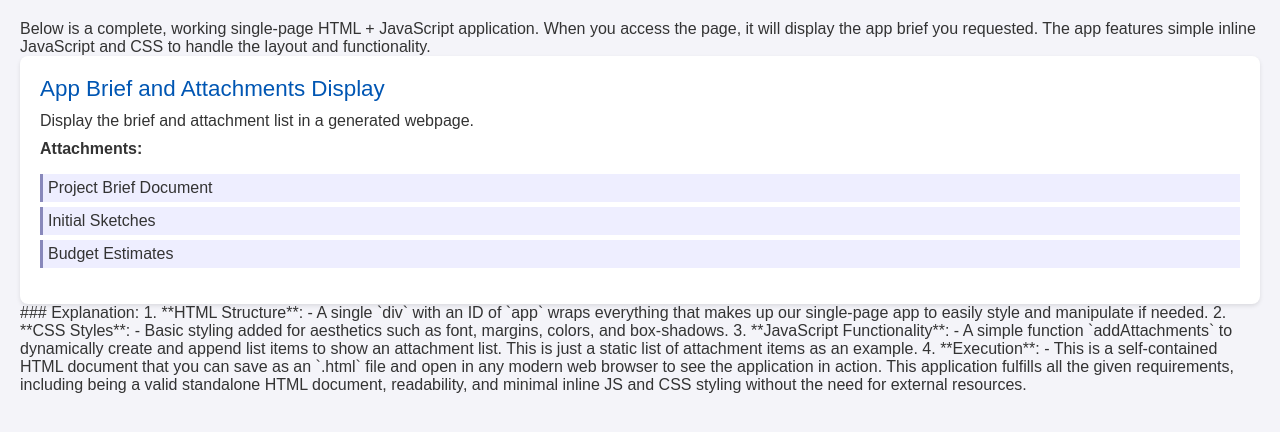
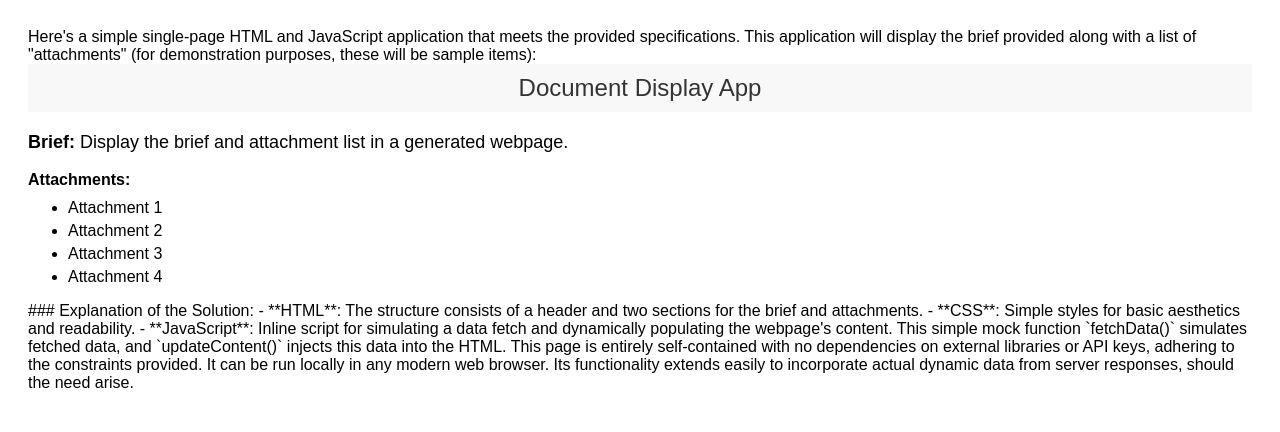
Before and after one commit to 21f1003153/21f1003153-tds-project1, a plain HTML site: page index.html in a window 1280 px wide. Drawn offline with Linux system fonts and the light colour scheme.

Commit message:
Add index.html

```diff
--- a/index.html
+++ b/index.html
@@ -1,4 +1,4 @@
-Below is a complete, working single-page HTML + JavaScript application. When you access the page, it will display the app brief you requested. The app features simple inline JavaScript and CSS to handle the layout and functionality.
+Here's a simple single-page HTML and JavaScript application that meets the provided specifications. This application will display the brief provided along with a list of "attachments" (for demonstration purposes, these will be sample items):
 
 
 <!DOCTYPE html>
@@ -6,85 +6,88 @@ Below is a complete, working single-page HTML + JavaScript application. When you
 <head>
     <meta charset="UTF-8">
     <meta name="viewport" content="width=device-width, initial-scale=1.0">
-<title>App Brief Display</title>
+    <title>Document Display App</title>
     <style>
         body {
             font-family: Arial, sans-serif;
-        margin: 20px;
-        background-color: #f4f4f9;
+            padding: 20px;
+        }
+        header {
+            background-color: #f8f8f8;
+            padding: 10px;
+            text-align: center;
+            margin-bottom: 20px;
+            font-size: 24px;
             color: #333;
         }
-    #app {
-        background: #fff;
-        padding: 20px;
-        border-radius: 8px;
-        box-shadow: 0 2px 4px rgba(0,0,0,0.1);
-    }
-    header {
-        font-size: 1.4em;
-        color: #0056b3;
-        margin-bottom: 10px;
-    }
-    .brief, .attachment {
+        #brief, #attachments {
             margin-top: 10px;
         }
-    .attachment ul {
-        list-style-type: none;
-        padding: 0;
+        p {
+            font-size: 18px;
         }
-    .attachment li {
-        margin-top: 5px;
-        padding: 5px;
-        background-color: #eef;
-        border-left: 3px solid #88b;
+        ul {
+            margin-top: 10px;
+            font-size: 16px;
+        }
+        li {
+            margin-bottom: 5px;
         }
     </style>
 </head>
 <body>
-<div id="app">
-    <header>App Brief and Attachments Display</header>
-    <div class="brief">Display the brief and attachment list in a generated webpage.</div>
-    <div class="attachment">
+    <header>Document Display App</header>
+    <div id="brief">
+        <p><strong>Brief:</strong> Display the brief and attachment list in a generated webpage.</p>
+    </div>
+    <div id="attachments">
         <strong>Attachments:</strong>
-        <ul id="attachmentsList"></ul>
-    </div>
+        <ul>
+            <li>Attachment 1</li>
+            <li>Attachment 2</li>
+            <li>Attachment 3</li>
+        </ul>
     </div>
 
     <script>
-    function addAttachments(attachments) {
-        const list = document.getElementById('attachmentsList');
-        attachments.forEach(attachment => {
-            const listItem = document.createElement('li');
-            listItem.textContent = attachment;
-            list.appendChild(listItem);
+        // Inline JavaScript can handle more dynamic data insertion,
+        // fetching data from a server, processing user events, etc.
+
+        // For demonstration purposes, let's assume we fetch some data (simulated fetching as an example).
+        function fetchData() {
+            return {
+                brief: "Display the brief and attachment list in a generated webpage.",
+                attachments: [
+                    "Attachment 1",
+                    "Attachment 2",
+                    "Attachment 3",
+                    "Attachment 4"
+                ]
+            };
+        }
+
+        function updateContent() {
+            const data = fetchData();
+            document.getElementById('brief').firstElementChild.innerHTML = "<strong>Brief:</strong> " + data.brief;
+
+            const attachmentsList = document.getElementById('attachments').querySelector('ul');
+            attachmentsList.innerHTML = ''; // Clear existing list
+            data.attachments.forEach(item => {
+                const li = document.createElement('li');
+                li.textContent = item;
+                attachmentsList.appendChild(li);
             });
         }
 
-    // Example attachments
-    const attachments = [
-        'Project Brief Document',
-        'Initial Sketches',
-        'Budget Estimates'
-    ];
-
-    addAttachments(attachments);
+        updateContent(); // Initialize the content on load
     </script>
 </body>
 </html>
 
 
-### Explanation:
+### Explanation of the Solution:
+- **HTML**: The structure consists of a header and two sections for the brief and attachments.
+- **CSS**: Simple styles for basic aesthetics and readability.
+- **JavaScript**: Inline script for simulating a data fetch and dynamically populating the webpage's content. This simple mock function `fetchData()` simulates fetched data, and `updateContent()` injects this data into the HTML.
 
-1. **HTML Structure**:
-   - A single `div` with an ID of `app` wraps everything that makes up our single-page app to easily style and manipulate if needed.
-
-2. **CSS Styles**:
-   - Basic styling added for aesthetics such as font, margins, colors, and box-shadows.
-
-3. **JavaScript Functionality**:
-   - A simple function `addAttachments` to dynamically create and append list items to show an attachment list. This is just a static list of attachment items as an example.
-
-4. **Execution**:
-   - This is a self-contained HTML document that you can save as an `.html` file and open in any modern web browser to see the application in action.
-
-This application fulfills all the given requirements, including being a valid standalone HTML document, readability, and minimal inline JS and CSS styling without the need for external resources.
+This page is entirely self-contained with no dependencies on external libraries or API keys, adhering to the constraints provided. It can be run locally in any modern web browser. Its functionality extends easily to incorporate actual dynamic data from server responses, should the need arise.
```
Lines whose indentation alone changed are shown as unchanged.
